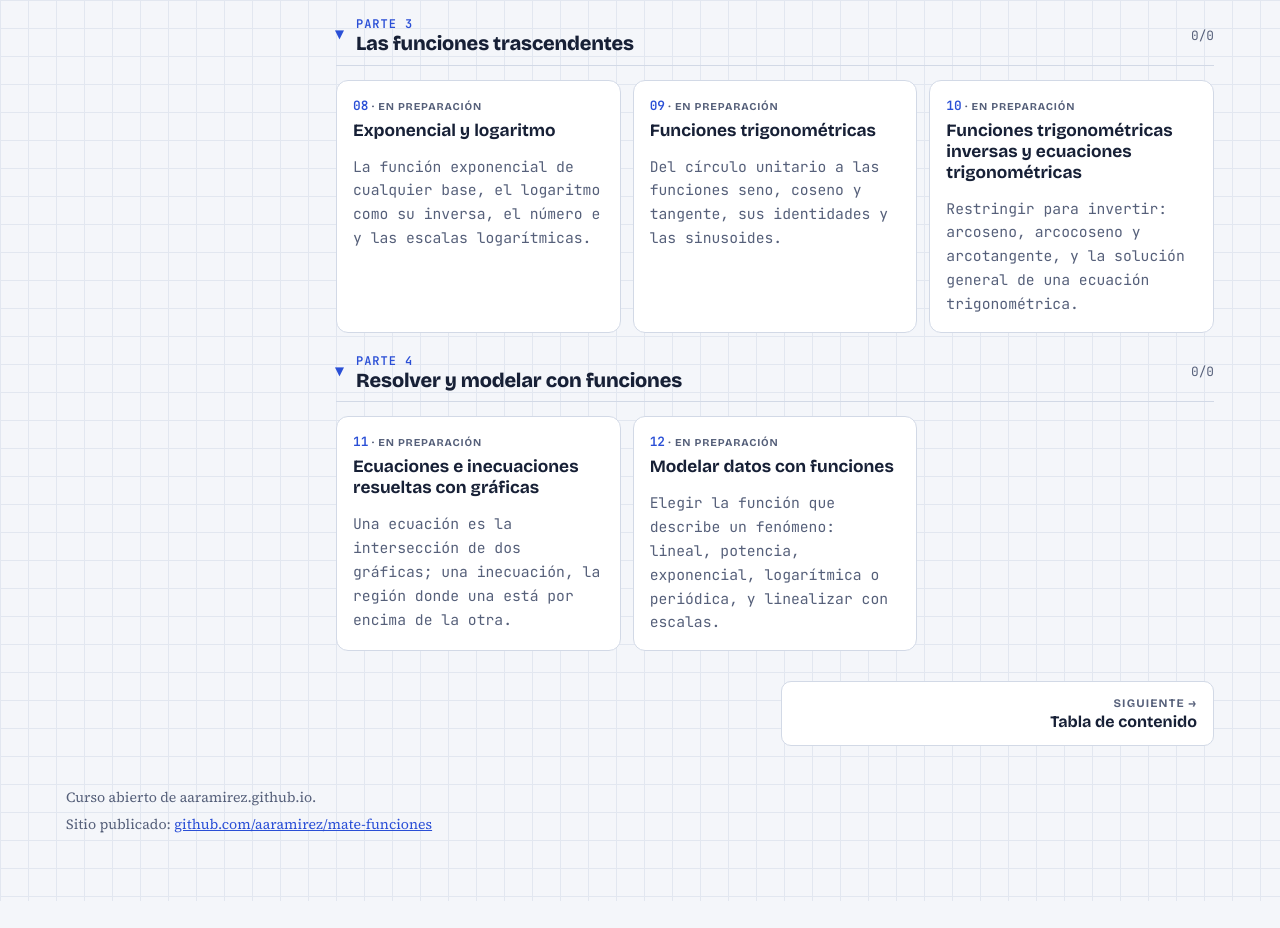
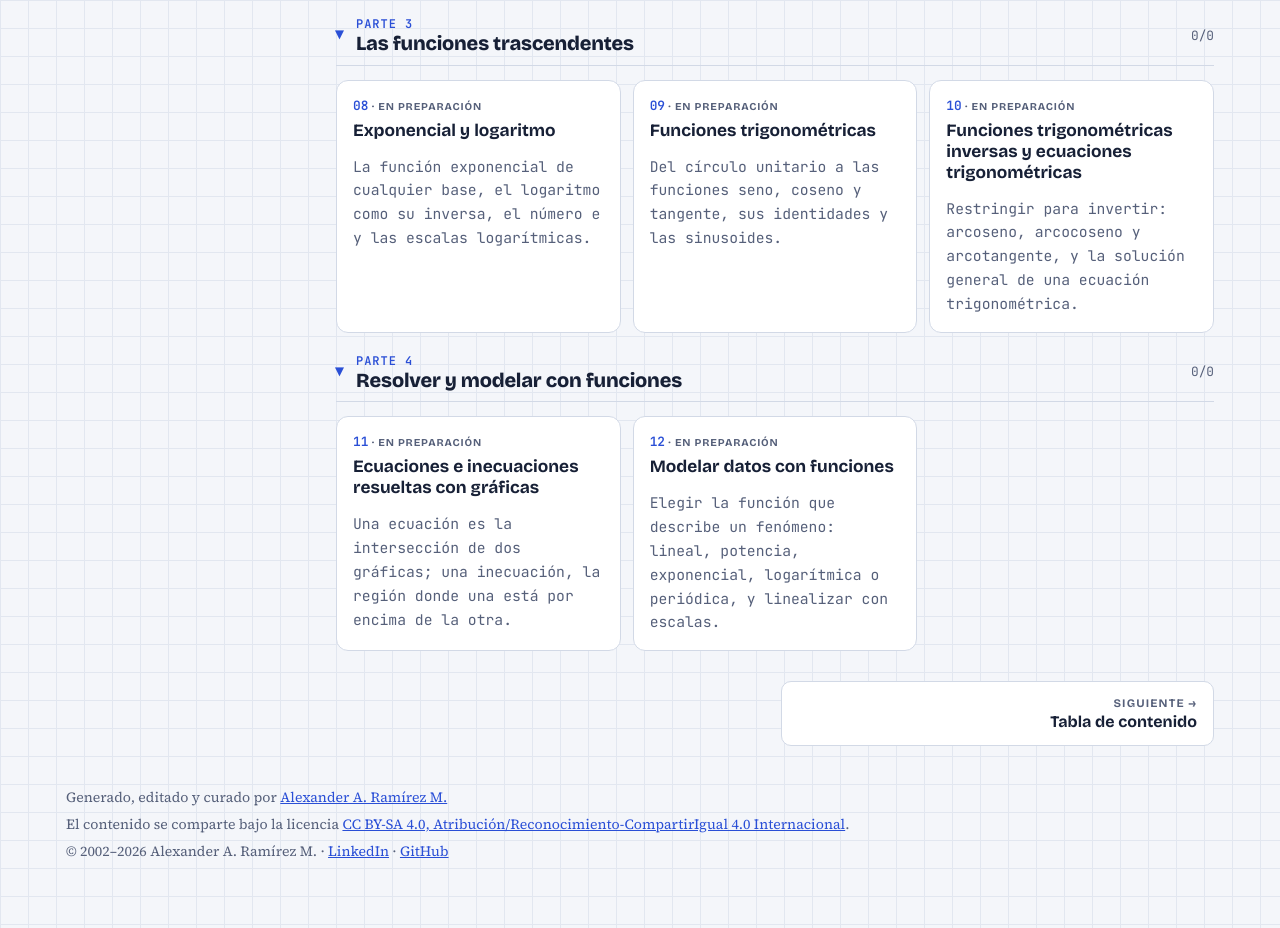
Before and after one commit to aaramirez/mate-funciones, a plain HTML site: page index.html in a window 1280 px wide. Shown: the part 2100-3028 px from the top of the page. Before the commit the page ends 3001 px from the top, so only its background shows below. Drawn offline with nearby package versions, Linux system fonts and the light colour scheme.

Commit message:
Pie común: autoría, licencia CC BY-SA 4.0 y año que se actualiza solo

```diff
--- a/index.html
+++ b/index.html
@@ -88,7 +88,7 @@ height="0" width="0" style="display:none;visibility:hidden"></iframe></noscript>
 <nav class="pager" id="pager" aria-label="Capítulo anterior y siguiente"></nav>
 </main>
 </div>
-<footer><span>Curso abierto de aaramirez.github.io.</span><span>Sitio publicado: <a href="https://github.com/aaramirez/mate-funciones" target="_blank" rel="noopener">github.com/aaramirez/mate-funciones</a></span></footer>
+<footer><span>Generado, editado y curado por <a href="https://www.linkedin.com/in/alexander-ramirez-morales/" target="_blank" rel="noopener">Alexander A. Ramírez M.</a></span><span>El contenido se comparte bajo la licencia <a href="https://creativecommons.org/licenses/by-sa/4.0/deed.es" target="_blank" rel="noopener">CC BY-SA 4.0, Atribución/Reconocimiento-CompartirIgual 4.0 Internacional</a>.</span><span>© 2002–<span data-anio>2026</span> Alexander A. Ramírez M. · <a href="https://www.linkedin.com/in/alexander-ramirez-morales/" target="_blank" rel="noopener">LinkedIn</a> · <a href="https://github.com/aaramirez" target="_blank" rel="noopener">GitHub</a></span><script>document.querySelectorAll('[data-anio]').forEach(function (e) { e.textContent = new Date().getFullYear(); });</script></footer>
 </div>
 <script src="assets/lab.js"></script>
 </body>
```
Also changed, not shown: temario.html (+1 -1 lines).
